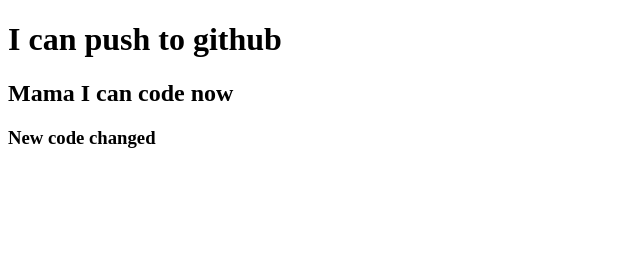
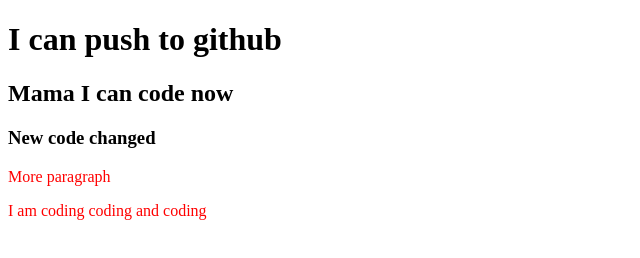
Before and after one commit to Rhythmic-AR/my-first-repo, a plain HTML site: page index.html in a window 1280 px wide. Shown: the whole page, without its empty margins (0-640 px from the left). Drawn offline with Linux system fonts and the light colour scheme.

Commit message:
styles added

```diff
--- a/index.html
+++ b/index.html
@@ -4,12 +4,14 @@
     <meta charset="UTF-8">
     <meta http-equiv="X-UA-Compatible" content="IE=edge">
     <meta name="viewport" content="width=device-width, initial-scale=1.0">
-    <title>My First GitHub Repo
-    </title>
+    <title>My First GitHub Repo</title>
+    <link rel="stylesheet" href="style.css">
 </head>
 <body>
     <h1>I can push to github</h1>
     <h2>Mama I can code now</h2>
     <h3>New code changed</h3>
+    <p>More paragraph</p>
+    <p>I am coding coding and coding</p>
 </body>
 </html>
--- /dev/null
+++ b/style.css
@@ -0,0 +1,3 @@
+p{
+    color: red;
+}
```
